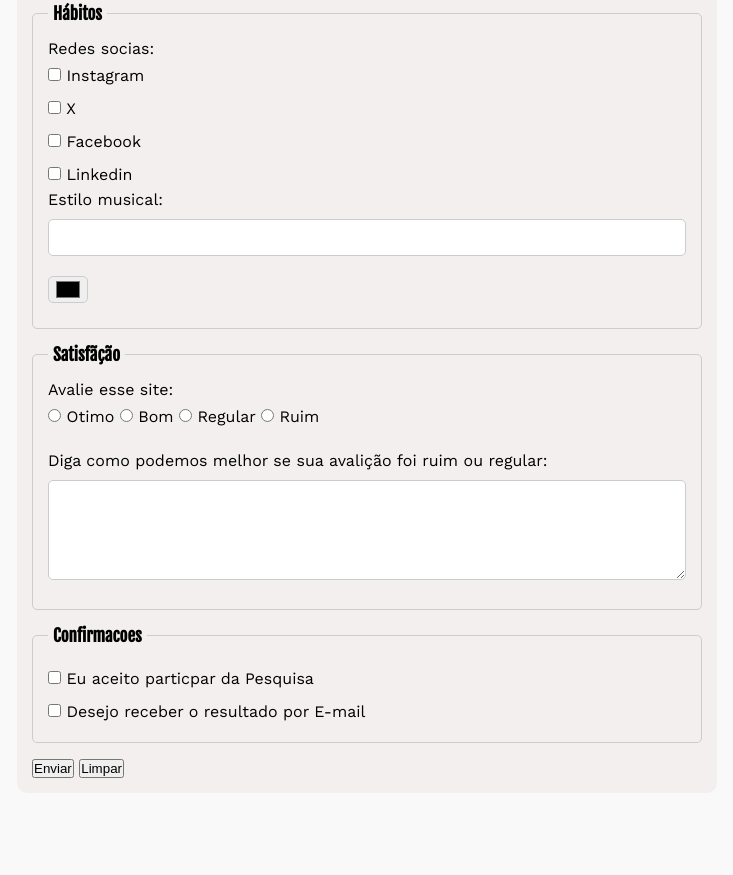
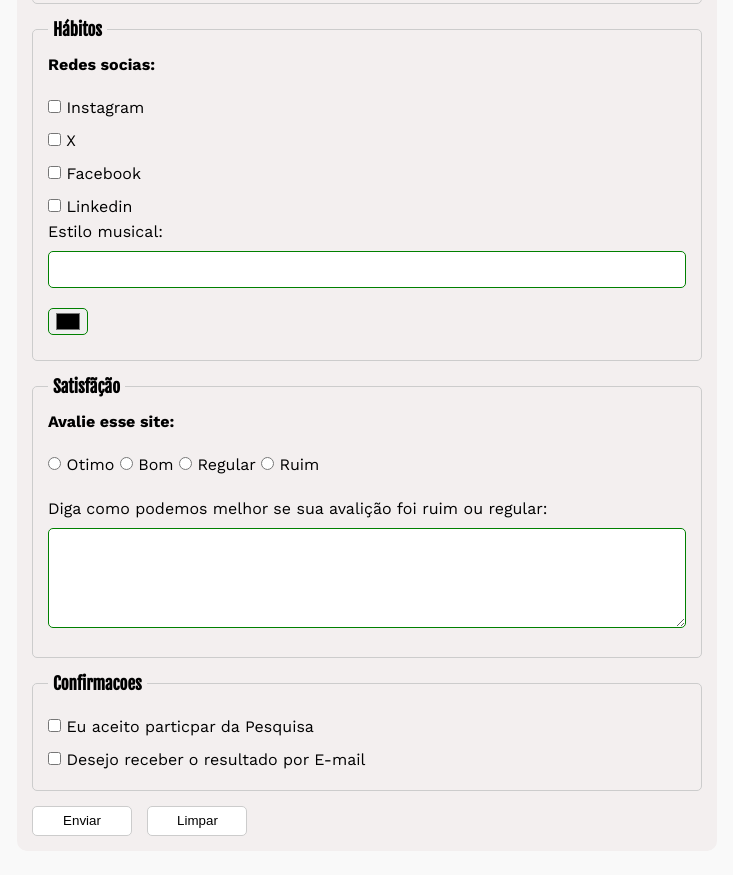
Before and after one commit to Jardel187/forms, a plain HTML site: page forms-testes/forms-testes/forms-testes/teste.html in a window 1280 px wide. Shown: the part 1019-1894 px from the top of the page, without its empty margins (273-1006 px from the left). Before the commit the page ends 1812 px from the top, so only its background shows below. Drawn offline with nearby package versions, Linux system fonts and the light colour scheme.

Commit message:
update.06 css

```diff
--- a/forms-testes/forms-testes/forms-testes/style.css
+++ b/forms-testes/forms-testes/forms-testes/style.css
@@ -38,6 +38,7 @@ form {
     background-color: #f3efef;
     padding: 15px;
     border-radius: 10px;
+    margin-bottom: 100px;
 }
 
 fieldset {
@@ -62,6 +63,11 @@ label {
 caso fique o label colcado com o input
 */
 
+p {
+    margin-bottom: 16px;
+    font-weight: bold;
+}
+
 input ,select , textarea{
     width: 100%;
     padding: 10px;
@@ -83,3 +89,35 @@ input[type="color"] {
     width: 40px;
     padding: 0 5px;
 }
+
+input:invalid, select:invalid, textarea:invalid {
+    border-color: red;
+}
+
+input:valid , select:valid, textarea:valid{
+    border-color: green;
+}
+
+button {
+    width: 100px;
+    height: 30px;
+    margin-right: 10px;
+    background-color: #ffffff;
+    border: 1px solid #cccccc;
+    border-radius: 5px;
+    cursor: pointer;
+}
+
+button[type="submit"]:hover{
+    background-color: green;
+    color: white;
+}
+button[type="reset"]:hover{
+    background-color: rgb(255, 6, 6);
+    color: white;
+}
+
+a{
+    text-decoration: none;
+    color: black;
+}
--- a/forms-testes/forms-testes/forms-testes/teste.html
+++ b/forms-testes/forms-testes/forms-testes/teste.html
@@ -11,10 +11,10 @@
 <main>
     <header>
         <img src="../img/logo-culturama.png" alt="Logo do site (culturama)">
-        <h1>Pesquisa On-line</h1>
+        <h1>Pesquisa de opnião</h1>
     </header>
         <section>
-        <form action="" method="get">
+        <form action="sucesso.html" method="get">
            <fieldset>
             <legend>Dados pessoais</legend>
                 <label for="name">Nome</label>
@@ -174,7 +174,7 @@
                 <input type="checkbox" name="userGetResult" id="userGet"  value="accept">
                 <label for="userGet">Desejo receber o resultado por E-mail</label>
             </fieldset>
-            <button type="submit">Enviar</button>
+            <button type="submit">Enviar</a></button>
             <button type="reset">Limpar</button>
         </form>
 
```
Also changed, not shown: forms-testes/forms-testes/forms-testes/sucesso.html (added, +14 -0 lines).
